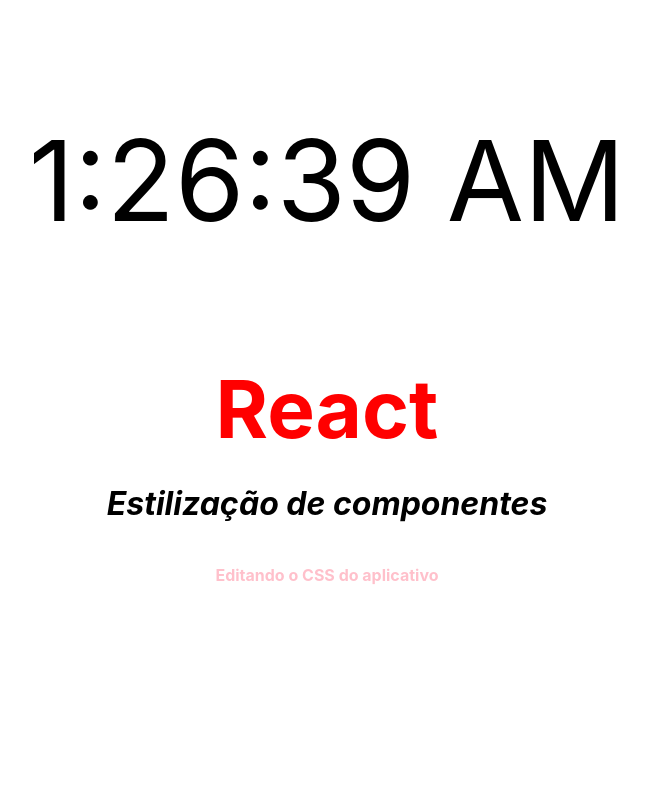
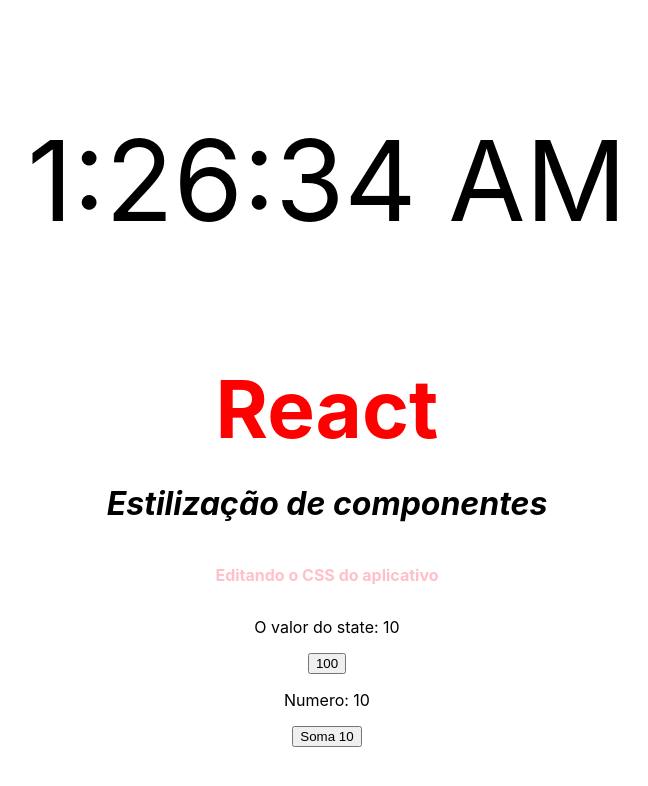
Before and after one commit to iasmin-raquel/treino-react, a React (Create React App) app: page / in a window 1280 px wide. Shown: the top 786 px of the page, without its empty margins (313-961 px from the left). Built offline with nearby package versions, Linux system fonts and the light colour scheme.

Commit message:
using State

```diff
--- a/src/App.js
+++ b/src/App.js
@@ -1,8 +1,11 @@
-import React from "react";
+import React,{useState} from "react";
 import Relogio from "./componentes/Relogio";
+import Numero from "./componentes/Numero";
 import './App.css'
 
 export default function App() {
+
+  const [num,setNum] = useState(10)
 
   const textoDestaque={
     fontSize: '2rem',
@@ -16,6 +19,9 @@
         <h1 style={{color:'red', fontSize:'5rem', margin:'0'}}>React</h1>
         <h2 style={textoDestaque}>Estilização de componentes</h2>
         <p className="texto">Editando o CSS do aplicativo</p>
+        <p>O valor do state: {num}</p>
+        <button onClick={() => setNum(100)} >100</button>
+        <Numero num={num} setNum={setNum}/>
       </section>
     </>
   )
--- /dev/null
+++ b/src/componentes/Numero.js
@@ -0,0 +1,10 @@
+import React from "react";
+
+export default function Numero(props) {
+  return(
+    <>
+      <p>Numero: {props.num}</p>
+      <button onClick={()=>{props.setNum(props.num+10)}}>Soma 10</button>
+    </>
+  )
+}
--- a/src/index.js
+++ b/src/index.js
@@ -4,16 +4,16 @@
 import App from './App';
 import reportWebVitals from './reportWebVitals';
 
-const tick = ()=>{
+
 const root = ReactDOM.createRoot(document.getElementById('root'));
 root.render(
   <React.StrictMode>
     <App />
   </React.StrictMode>
 );
-}
 
-setInterval(tick, 1000)
+
+
 
 // If you want to start measuring performance in your app, pass a function
 // to log results (for example: reportWebVitals(console.log))
```
Lines whose indentation alone changed are shown as unchanged.
